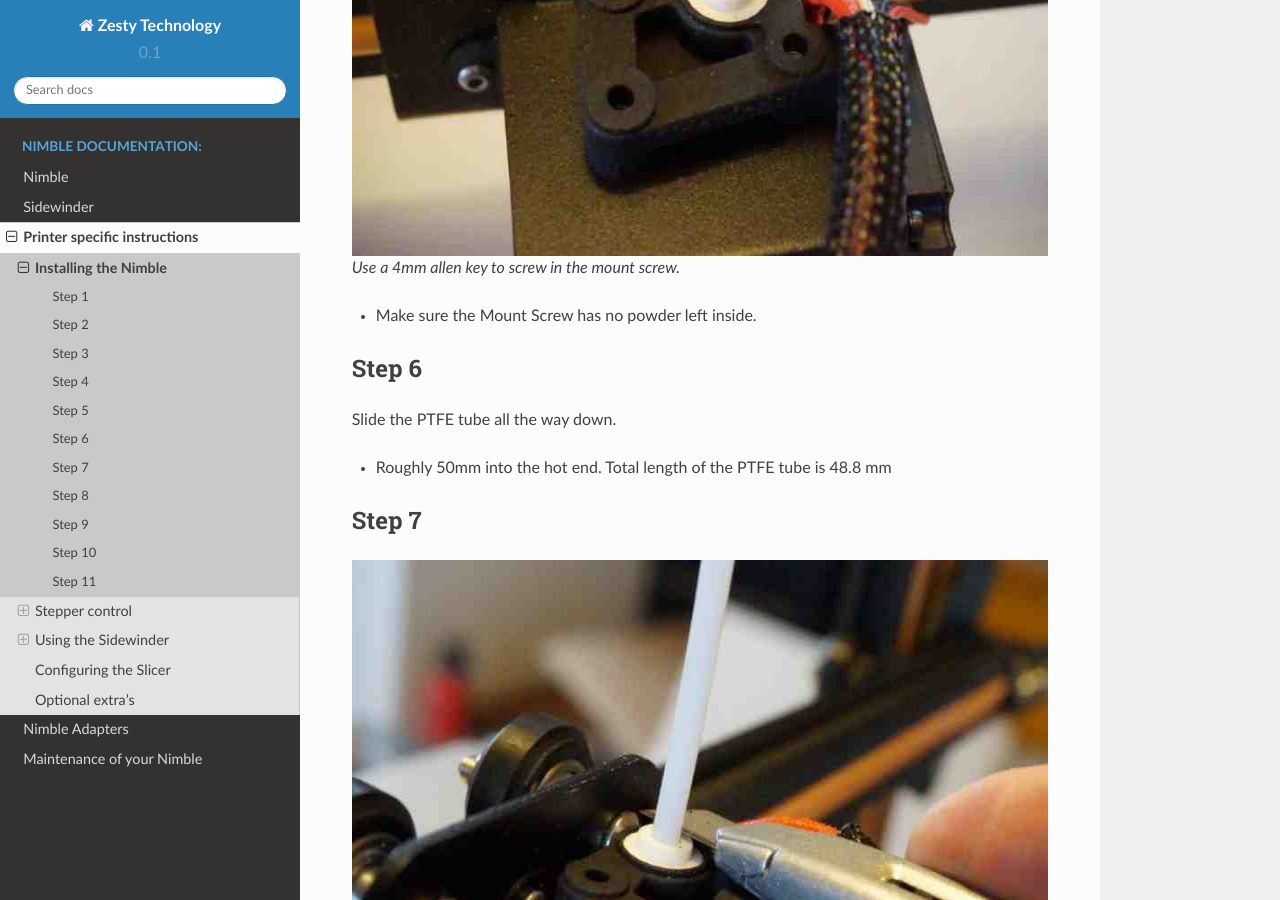
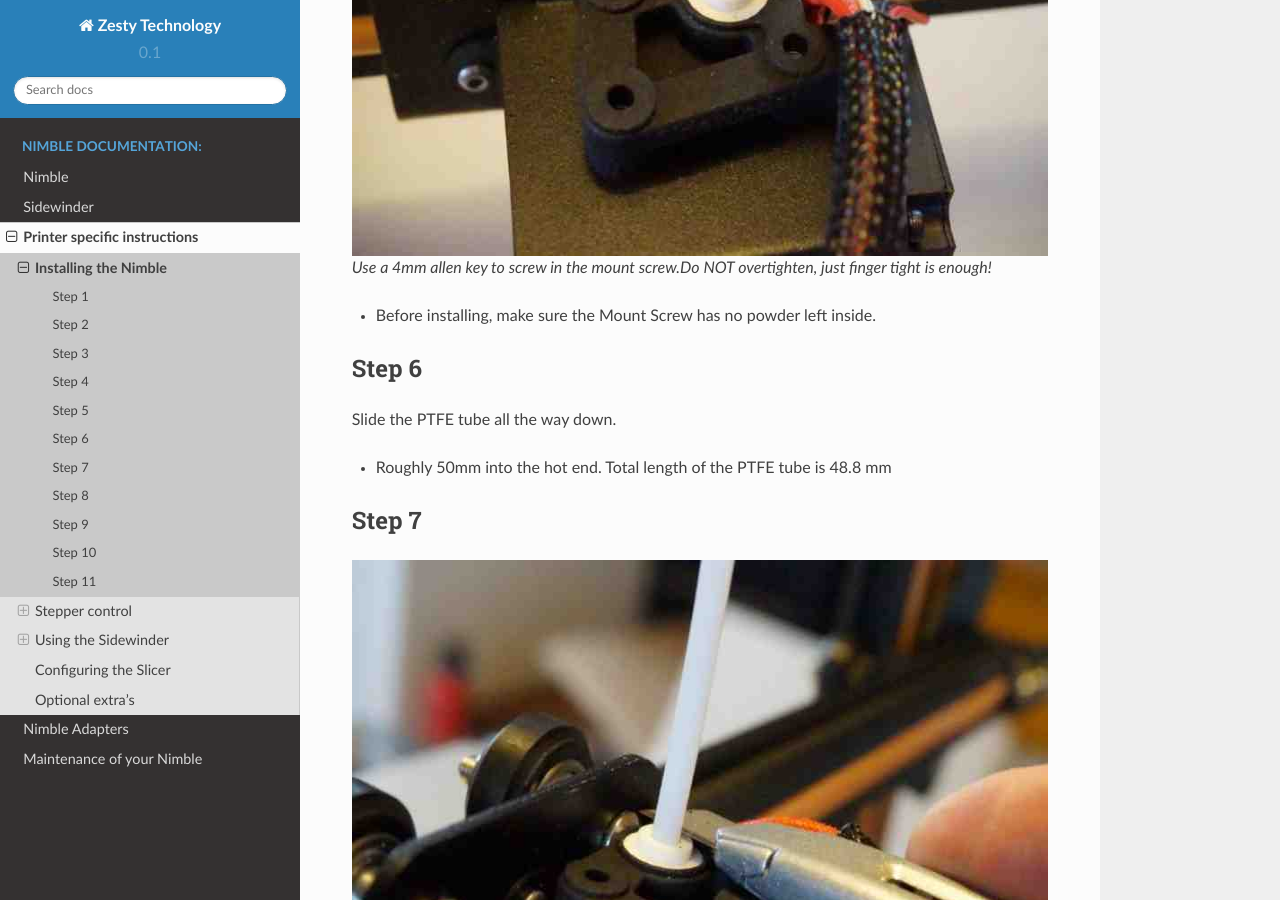
Before and after one commit to ZestyTechnology/zesty-docs, a Sphinx documentation site: the page built from docs/printers/cr-10/index.rst, in a window 1280 px wide and 900 px high, scrolled down 2757 px. Built offline with Sphinx 7.4.7 and the Read the Docs theme 2.0.0, drawn with Linux system fonts in a browser that asks for light colours.

Commit message:
needed to update the Mount screw part.
Added the Do NOT overtighten to the instructions

```diff
--- a/docs/printers/cr-10/index.rst
+++ b/docs/printers/cr-10/index.rst
@@ -57,9 +57,9 @@ Step 5
     :height: 516px
     :width: 800px
 
-    Use a 4mm allen key to screw in the mount screw.
+    Use a 4mm allen key to screw in the mount screw.Do NOT overtighten, just finger tight is enough!
 
-    * Make sure the Mount Screw has no powder left inside.
+    * Before installing, make sure the Mount Screw has no powder left inside.
 
 Step 6
 ------
```
